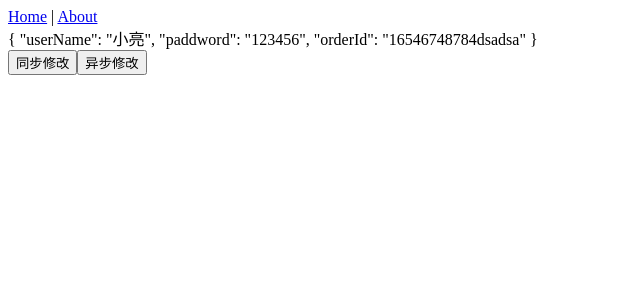
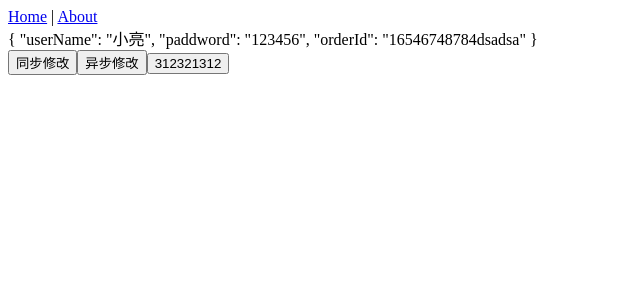
Before and after one commit to xiaoliang2018/vue-cli-demo, a Vue app: page /#/ in a window 1280 px wide. Shown: the top 300 px of the page, without its empty margins (0-640 px from the left). Built offline with nearby package versions, Linux system fonts and the light colour scheme.

Commit message:
冲突测试

```diff
--- a/src/views/Home.vue
+++ b/src/views/Home.vue
@@ -3,6 +3,7 @@
     <div>{{userData}}</div>
     <button @click="synchronization">同步修改</button>
     <button @click="asynchronous">异步修改</button>
+    <button>312321312</button>
   </div>
 </template>
 
```
